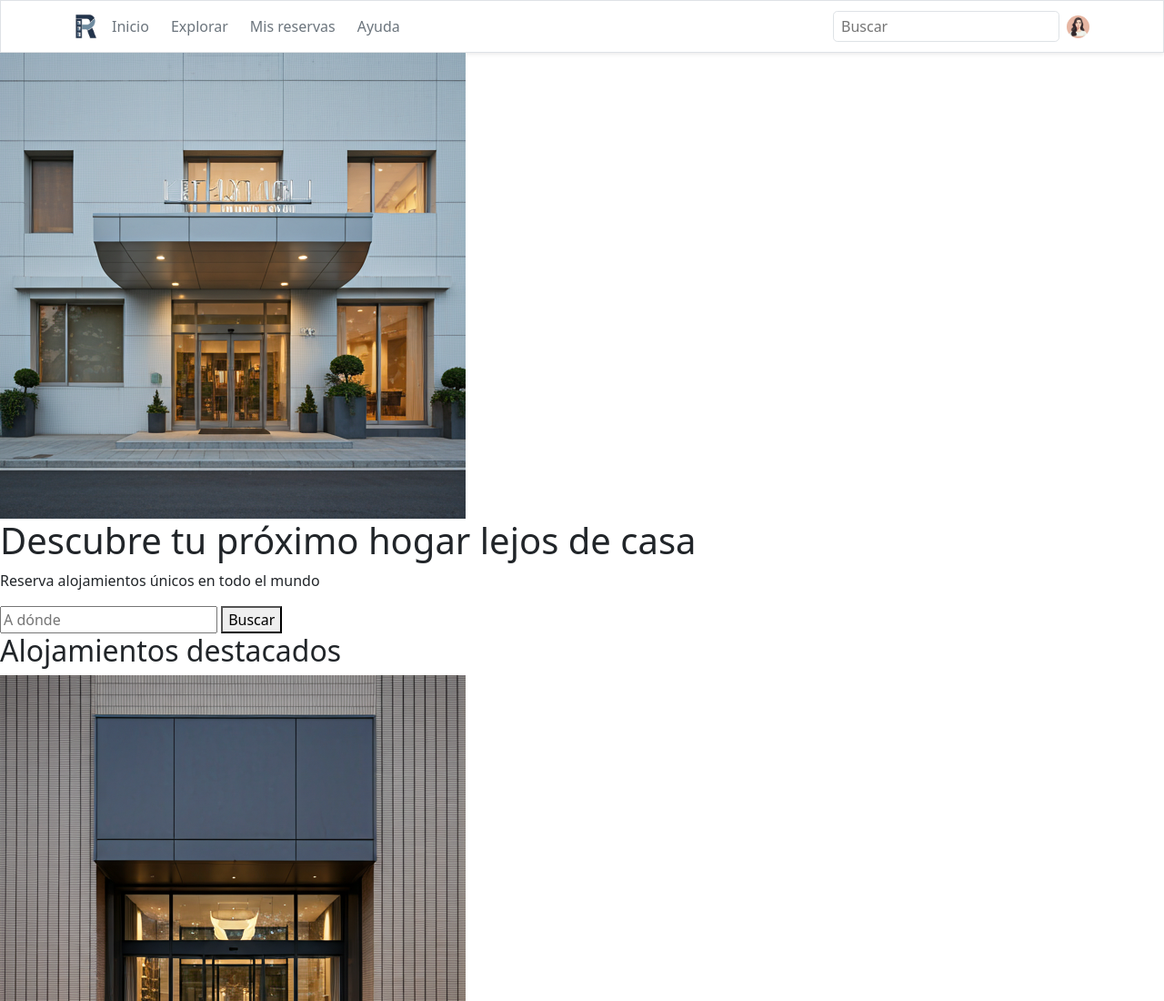
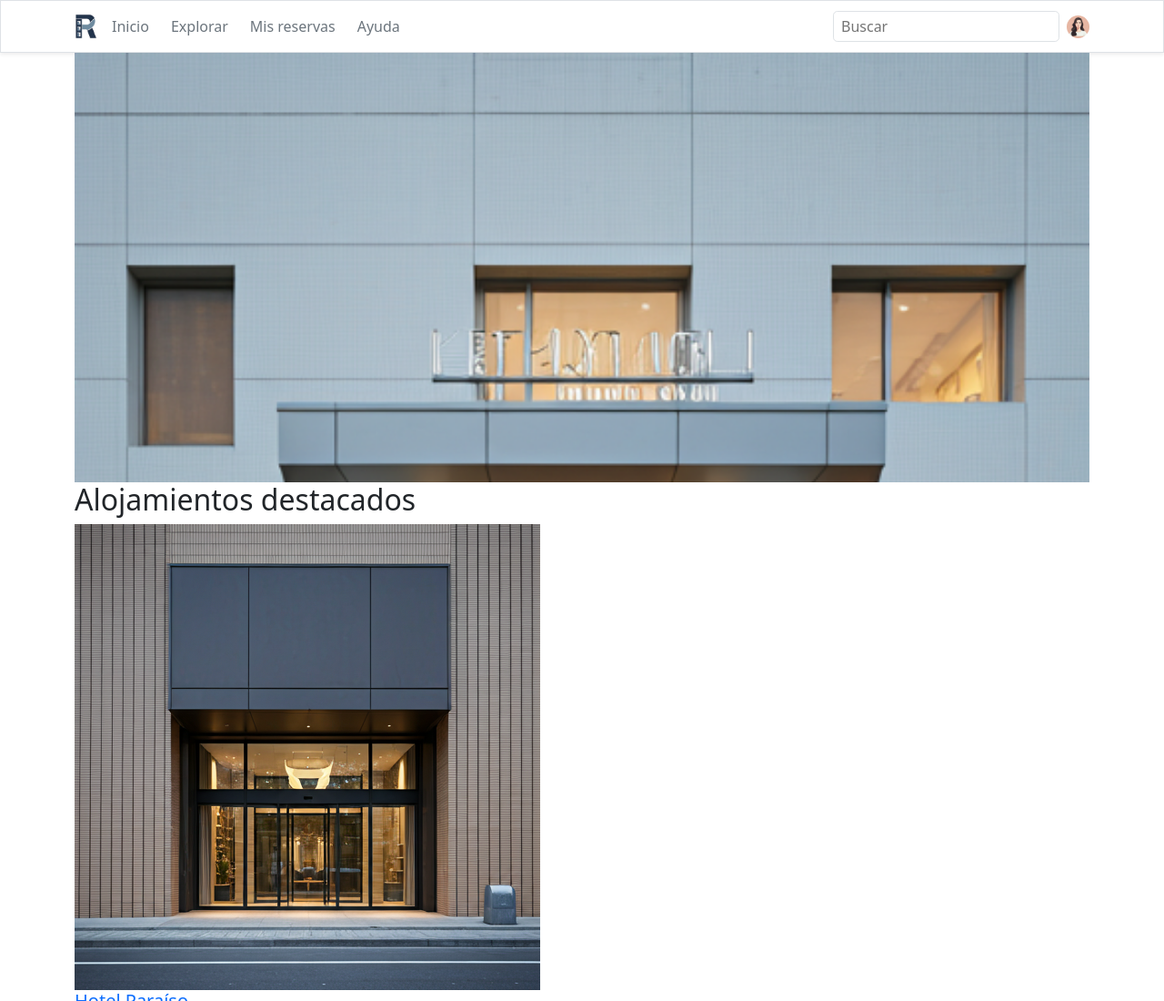
Before and after one commit to DavidLCDAW/frameworks-ejercicio1-U1, a plain HTML site: page index.html in a window 1280 px wide. Shown: the top 1100 px of the page at 91% size. Drawn offline with Linux system fonts and the light colour scheme.

Commit message:
por qué narices no funciona

```diff
--- a/css/custom.css
+++ b/css/custom.css
@@ -11,7 +11,7 @@
 }
 
 .hero-pic {
-    --bs-aspect-ratio: 31%
+    --bs-aspect-ratio: 31%;
 }
 
 .text-shadow-custom {
--- a/index.html
+++ b/index.html
@@ -12,8 +12,8 @@
 </head>
 
 <body>
-    <header class="border shadow-sm">
-        <div class="container navbar navbar-expand-lg justify-content-between">
+    <header class="border shadow-sm container-fluid navbar navbar-expand-lg">
+        <div class="container d-flex justify-content-between">
             <div class="d-flex align-items-center gap-2">
                 <img src="imagenes/logo.webp" alt="Logo Reservia" width="25" class="img-fluid">
                 <ul class="navbar-nav flex-row gap-2">
@@ -38,10 +38,10 @@
     </header>
     <div class=""></div>
 
-    <main class="">
-        <section class="">
-            <div class="">
-                <img src="imagenes/hotel-banner.png" alt="Reservia" class="">
+    <main class="container">
+        <section class="overflow-hidden">
+            <div class="ratio hero-pic">
+                <img src="imagenes/hotel-banner.png" alt="Reservia" class="img-fluid w-100 h-auto object-fit-cover">
                 <div class=""></div>
             </div>
 
```
